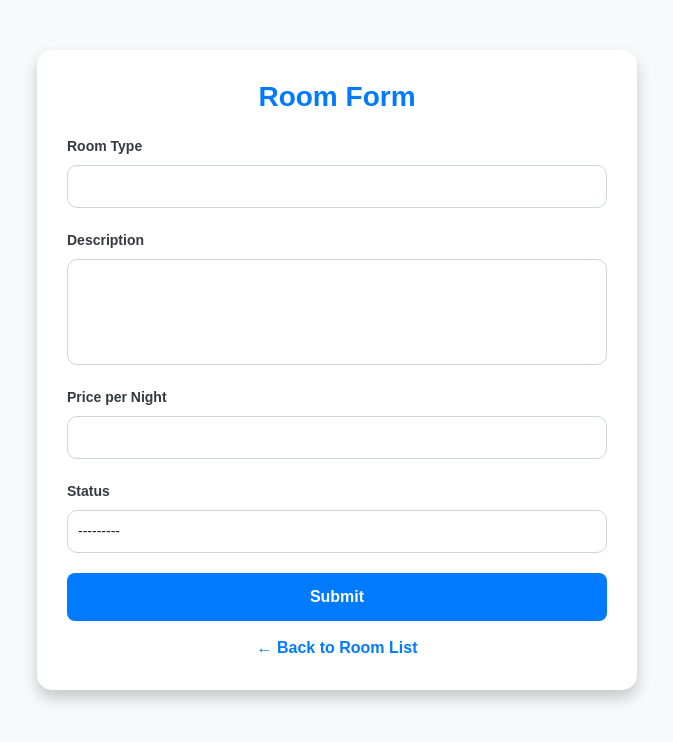
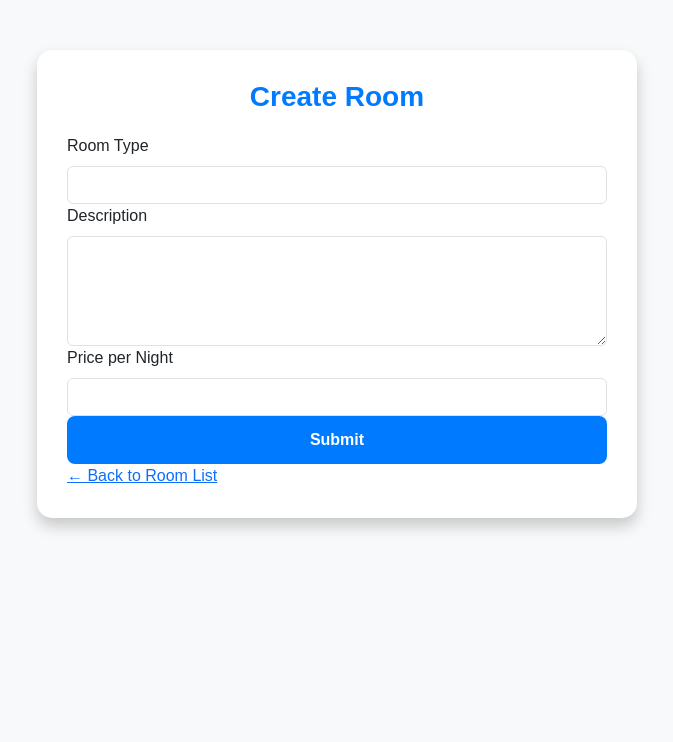
Before and after one commit to SKlv1ain/Project-Hotel-Management-Demo, a Django app: page /rooms/new/ in a window 1280 px wide. Shown: the top 742 px of the page, without its empty margins (303-976 px from the left). Run offline with Django 5.2, Linux system fonts and the light colour scheme.

Commit message:
Last Version For Submission

```diff
--- a/core/forms.py
+++ b/core/forms.py
@@ -4,36 +4,16 @@ from .models import Room, Booking, Customer, Payment
 from django.utils import timezone
 
 class RoomForm(forms.ModelForm):
-    check_in_date = forms.DateField(
-        required=False,
-        widget=forms.SelectDateWidget(years=range(2024, 2026)),
-        initial=None  # Default value set to None
-    )
-    check_out_date = forms.DateField(
-        required=False,
-        widget=forms.SelectDateWidget(years=range(2024, 2026)),
-        initial=None  # Default value set to None
-    )
-
-
     class Meta:
         model = Room
-        fields = ['room_type', 'description', 'price_per_night', 'status']
+        fields = ['room_type', 'description', 'price_per_night']  # Removed 'status'
 
-    def clean(self):
-        cleaned_data = super().clean()
-        check_in_date = cleaned_data.get('check_in_date')
-        check_out_date = cleaned_data.get('check_out_date')
-
-        # Ensure check-in and check-out dates are provided
-        if check_in_date and check_out_date:
-            # Check availability for the given dates
-            room = self.instance
-            if not room.is_available(check_in_date, check_out_date):
-                raise forms.ValidationError("This room is not available for the selected dates.")
-        return cleaned_data
-
-
+    def save(self, commit=True):
+        instance = super().save(commit=False)
+        instance.status = 'available'  # Automatically set status to 'available'
+        if commit:
+            instance.save()
+        return instance
 
 
 class BookingForm(forms.ModelForm):
@@ -100,6 +80,8 @@ class BookingForm(forms.ModelForm):
                 raise ValueError("Check-out date must be after check-in date.")
 
 
+
+
 class BookingAdmin(admin.ModelAdmin):
     list_display = ['room', 'customer', 'check_in_date', 'check_out_date', 'status', 'total_price']
     actions = ['cancel_booking', 'confirm_booking']
--- a/core/templates/core/room_form.html
+++ b/core/templates/core/room_form.html
@@ -25,21 +25,6 @@
             font-weight: bold;
             margin-bottom: 20px;
         }
-        .form-container .form-label {
-            font-weight: bold;
-            font-size: 14px;
-            color: #343a40;
-        }
-        .form-container .form-control {
-            border-radius: 10px;
-            padding: 10px;
-            font-size: 14px;
-            border: 1px solid #ced4da;
-        }
-        .form-container .form-control:focus {
-            border-color: #007bff;
-            box-shadow: 0 0 5px rgba(0, 123, 255, 0.5);
-        }
         .form-container button[type="submit"] {
             background-color: #007bff;
             color: white;
@@ -54,43 +39,11 @@
         .form-container button[type="submit"]:hover {
             background-color: #0056b3;
         }
-        .form-container .btn-secondary {
-            background-color: #6c757d;
-            color: white;
-            border: none;
-            padding: 12px;
-            border-radius: 8px;
-            font-size: 16px;
-            width: 100%;
-            margin-top: 10px;
-            transition: background-color 0.3s ease;
-        }
-        .form-container .btn-secondary:hover {
-            background-color: #565e64;
-        }
-        .form-container .form-group {
-            margin-bottom: 20px;
-        }
-        .form-container textarea {
-            resize: none;
-        }
-        .back-link {
-            text-align: center;
-            margin-top: 15px;
-        }
-        .back-link a {
-            text-decoration: none;
-            color: #007bff;
-            font-weight: bold;
-        }
-        .back-link a:hover {
-            text-decoration: underline;
-        }
     </style>
 </head>
 <body>
     <div class="form-container">
-        <h1>Room Form</h1>
+        <h1>Create Room</h1>
         <form method="post">
             {% csrf_token %}
             <div class="form-group">
@@ -105,14 +58,6 @@
                 <label for="price_per_night" class="form-label">Price per Night</label>
                 <input type="number" name="price_per_night" id="price_per_night" class="form-control" value="{{ form.price_per_night.value|default:'' }}">
             </div>
-            <div class="form-group">
-                <label for="status" class="form-label">Status</label>
-                <select name="status" id="status" class="form-control">
-                    {% for choice in form.status.field.choices %}
-                        <option value="{{ choice.0 }}" {% if form.status.value == choice.0 %}selected{% endif %}>{{ choice.1 }}</option>
-                    {% endfor %}
-                </select>
-            </div>
             <button type="submit" class="btn btn-primary">Submit</button>
         </form>
         <div class="back-link">
--- a/core/views.py
+++ b/core/views.py
@@ -99,16 +99,20 @@ def room_list(request):
     return render(request, 'core/room_list.html', context)
 
 
-# Create a new room
 def room_create(request):
     if request.method == 'POST':
         form = RoomForm(request.POST)
         if form.is_valid():
-            form.save()
+            form.save()  # The form automatically sets the status to 'available'
+            messages.success(request, "Room created successfully!")
             return redirect('room_list')
     else:
         form = RoomForm()
     return render(request, 'core/room_form.html', {'form': form})
+
+
+
+
 
 # Edit an existing room
 def room_edit(request, room_id):
@@ -153,18 +157,14 @@ def new_booking(request):
     if request.method == 'POST':
         form = BookingForm(request.POST)
         if form.is_valid():
-            booking = form.save(commit=False)
-            # Check availability before saving
-            if check_room_availability(booking.room, booking.check_in_date, booking.check_out_date):
-                booking.save()
-                messages.success(request, "Booking confirmed successfully!")
-                return redirect('booking_list')
-            else:
-                messages.error(request, "Room is not available for the selected dates.")
+            form.save()  # The form automatically sets the status to 'pending'
+            messages.success(request, "Booking created successfully with status 'Pending'!")
+            return redirect('booking_list')
     else:
         form = BookingForm()
 
     return render(request, 'core/new_booking.html', {'form': form})
+
 
 def booking_edit(request, booking_id):
     """
```
Also changed, not shown: core/templates/core/room_list.html (+0 -9 lines).
